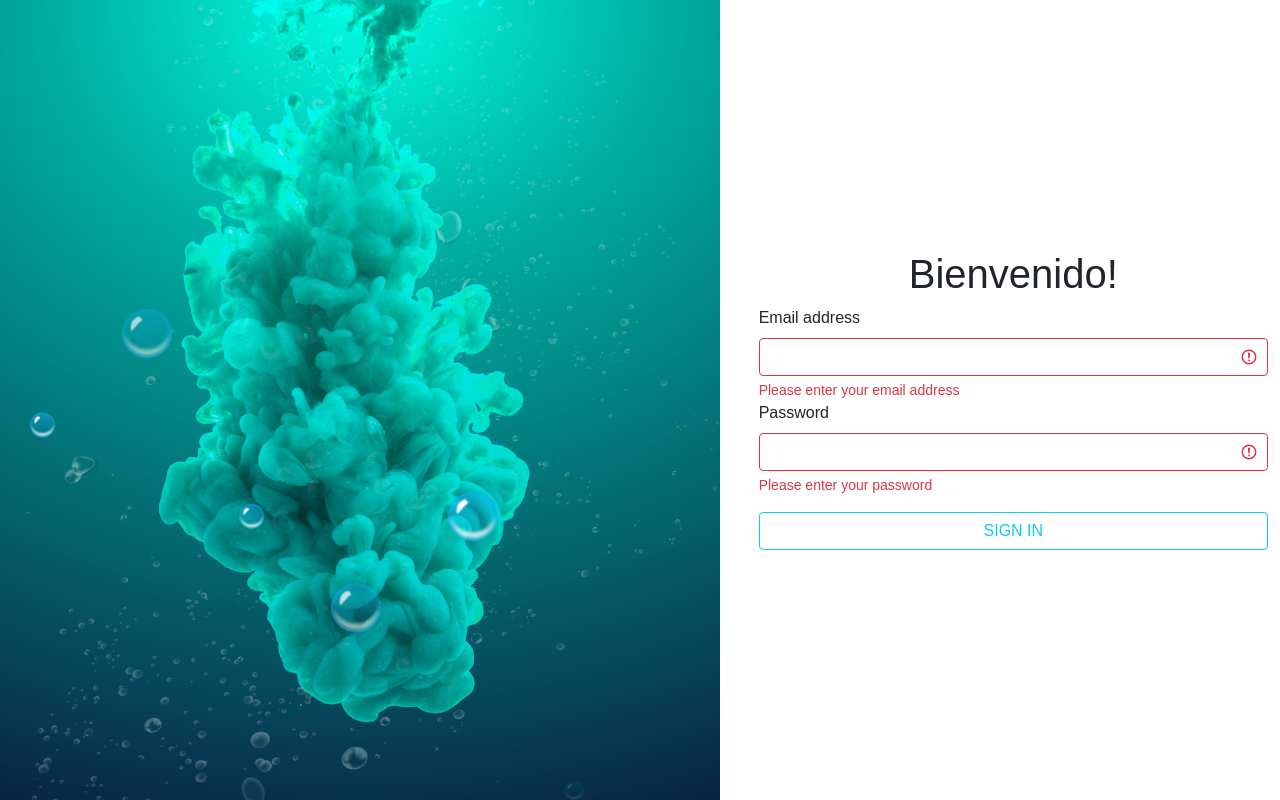
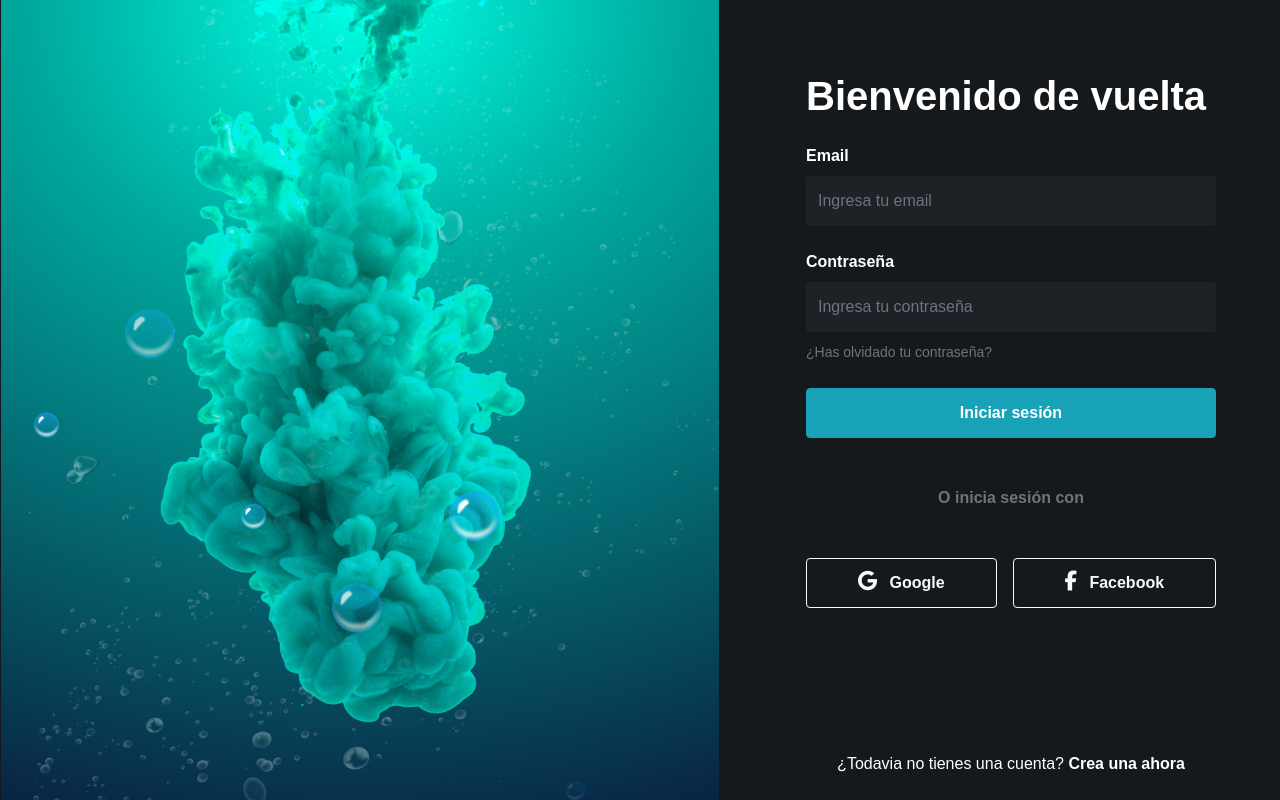
Before and after one commit to JuanCarvajal11/POOPARTE2, a PHP site: page /Login.php in a window 1280 px wide. Run offline with PHP 8.4, Linux system fonts and the light colour scheme; some libraries are stand-ins or nearby versions.

Commit message:
Se termino el login, falta implementar el LogOut

```diff
--- a/trabajoClase/Login.php
+++ b/trabajoClase/Login.php
@@ -4,19 +4,19 @@
 <head>
     <meta charset="utf-8">
     <meta name="viewport" content="width=device-width, initial-scale=1">
-    <!-- Bootstrap v5.1.3 CDNs -->
-    <link href="https://cdn.jsdelivr.net/npm/bootstrap@5.1.3/dist/css/bootstrap.min.css" rel="stylesheet">
-    <script src="https://cdn.jsdelivr.net/npm/bootstrap@5.1.3/dist/js/bootstrap.bundle.min.js"></script>
+    <!-- Bootstrap v5.0.0 CDNs -->
+    <link rel="stylesheet" href="https://stackpath.bootstrapcdn.com/bootstrap/5.0.0-alpha1/css/bootstrap.min.css" integrity="sha384-r4NyP46KrjDleawBgD5tp8Y7UzmLA05oM1iAEQ17CSuDqnUK2+k9luXQOfXJCJ4I" crossorigin="anonymous">
+    <link href="https://fonts.googleapis.com/css2?family=Spartan:wght@300;600&display=swap" rel="stylesheet">
+    <script src="https://kit.fontawesome.com/ffec4ec2ed.js" crossorigin="anonymous"></script>
     <link rel="stylesheet" href="css/style.css">
-    <title>LOGIN | TALLLER AUTOMOTRIZ</title>
+    <title>LOGIN | </title>
 </head>
 
-<body class="">
+<body class="bg-dark">
     <div class="container-fluid">
-        <div class="row">
-            <div class="col-7">
+        <div class="row align-items-stretch">
+            <div class="col-7 d-none d-lg-block">
                 <div class="hero">
-
                     <div class="bubbles">
                         <img src="images/bubble.png">
                         <img src="images/bubble.png">
@@ -29,8 +29,32 @@
 
                 </div>
             </div>
-            <div class="col-5 align-self-center login">
-                <div class="bg-body-secondary ">
+            <div class="col-lg-5 bg-dark d-flex flex-column align-items-end min-vh-100">
+                <div class="align-self-center w-100 px-lg-5 py-lg-4 p-4">
+                    <h1 class="font-weight-bold mb-4 mt-5">Bienvenido de vuelta</h1>
+                    <form class="mb-5" action="./config/Process.php" method="post">
+                        <div class="mb-4">
+                            <label for="exampleInputEmail1" class="form-label font-weight-bold">Email</label>
+                            <input type="email" class="form-control bg-dark-x border-0" id="exampleInputEmail1" placeholder="Ingresa tu email" aria-describedby="emailHelp" autocomplete="off" name="email">
+                        </div>
+                        <div class="mb-4">
+                            <label for="exampleInputPassword1" class="form-label font-weight-bold">Contraseña</label>
+                            <input type="password" class="form-control bg-dark-x border-0 mb-2" placeholder="Ingresa tu contraseña" id="exampleInputPassword1" autocomplete="off" name="pass">
+                            <a href="" id="emailHelp" class="form-text text-muted text-decoration-none">¿Has olvidado tu contraseña?</a>
+                        </div>
+                        <button type="submit" class="btn btn-info w-100" name="login">Iniciar sesión</button>
+                    </form>
+
+                    <p class="font-weight-bold text-center text-muted">O inicia sesión con</p>
+                    <div class="d-flex justify-content-around mt-5">
+                        <button type="button" class="btn btn-outline-light flex-grow-1 mr-2"><i class="fab fa-google lead mr-2"></i> Google</button>
+                        <button type="button" class="btn btn-outline-light flex-grow-1 ml-2"><i class="fab fa-facebook-f lead mr-2"></i> Facebook</button>
+                    </div>
+                </div>
+                <div class="text-center px-lg-5 pt-lg-3 pb-lg-4 p-4 mt-auto w-100">
+                    <p class="d-inline-block mb-0">¿Todavia no tienes una cuenta?</p> <a href="" class="text-light font-weight-bold text-decoration-none">Crea una ahora</a>
+                </div>
+                <!-- <div class="bg-body-secondary ">
                     <h1 class="text-center">Bienvenido!</h1>
                     <form class="needs-validation" action="./config/Process.php" method="post">
                         <div class="form-group was-validated">
@@ -50,7 +74,7 @@
                         <input class="btn btn-outline-info w-100 mt-3" type="submit" value="SIGN IN" name="login">
                     </form>
 
-                </div>
+                </div> -->
 
 
             </div>
--- a/trabajoClase/css/style.css
+++ b/trabajoClase/css/style.css
@@ -1,7 +1,42 @@
+
+
+@import url('https://fonts.googleapis.com/css2?family=League+Spartan&display=swap');
+
+
 * {
     margin: 0;
     padding: 0;
     font-family: sans-serif;
+}
+
+:root {
+    --dark: #16191C;
+    --dark-x: #1E2126;
+    --light: #ffffff;
+}
+
+body {
+    font-family: 'Spartan', sans-serif;
+    font-weight: 300;
+    color: var(--light);
+}
+
+.text-light { color: var(--light) !important; }
+.bg-dark { background-color: var(--dark) !important; }
+.bg-dark-x { background-color: var(--dark-x); }
+
+.btn {
+    min-height: 3.125rem;
+    font-weight: 600;
+}
+
+.form-control {
+    min-height: 3.125rem;
+    line-height: initial;
+}
+.form-control:focus {
+    background-color: var(--dark-x);
+    outline: none;
 }
 
 .hero {
@@ -72,12 +107,3 @@
     width: 35px;
     animation-delay: 7s;
 }
-
-@media (max-width: 767px) {
-    .hero{
-        display: none;
-    }
-    .login{
-
-    }
-}
```
Also changed, not shown: trabajoClase/Home.php (added, +31 -0 lines), trabajoClase/config/DatabaseProces.php (added, +57 -0 lines), trabajoClase/config/Process.php (added, +104 -0 lines), trabajoClase/sql/login_clase.sql (added, +12 -0 lines). Lines whose indentation alone changed are shown as unchanged.
